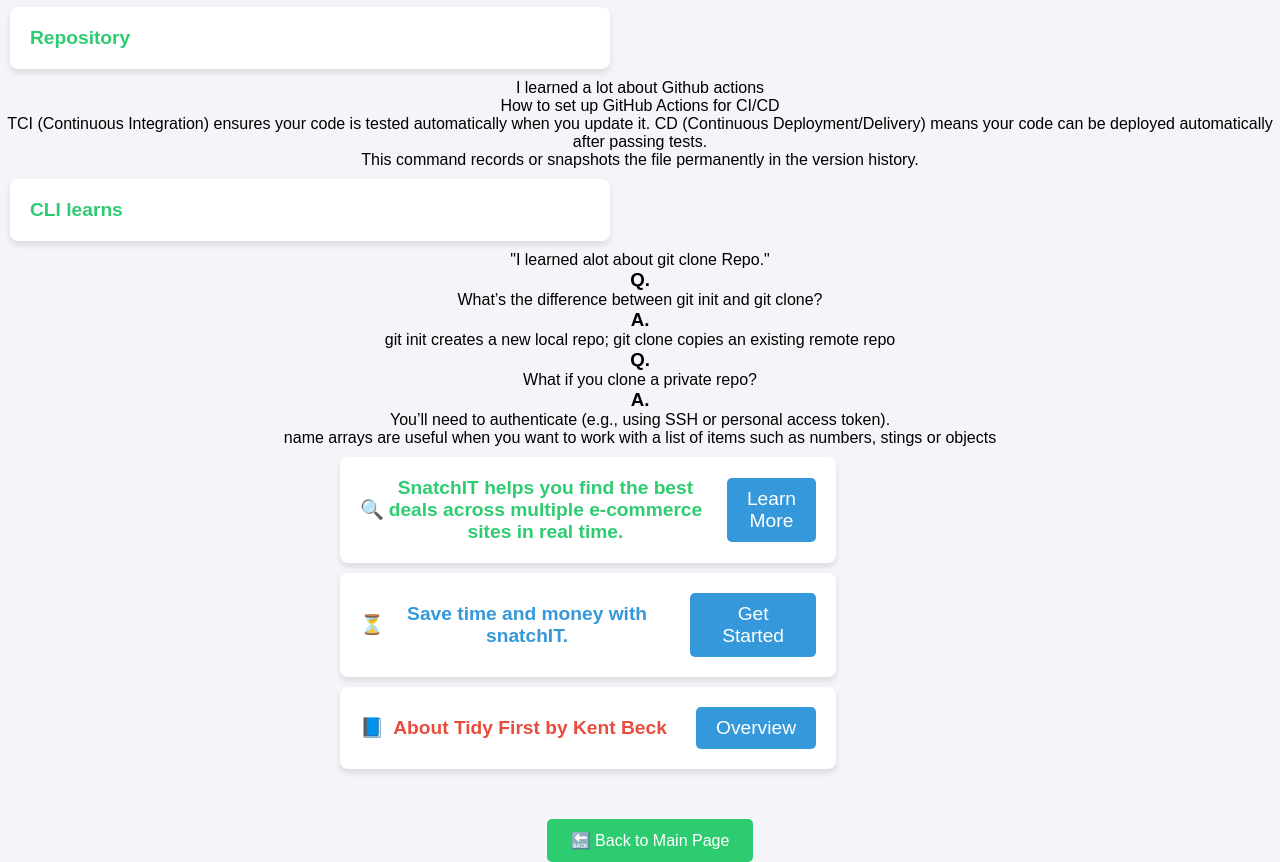
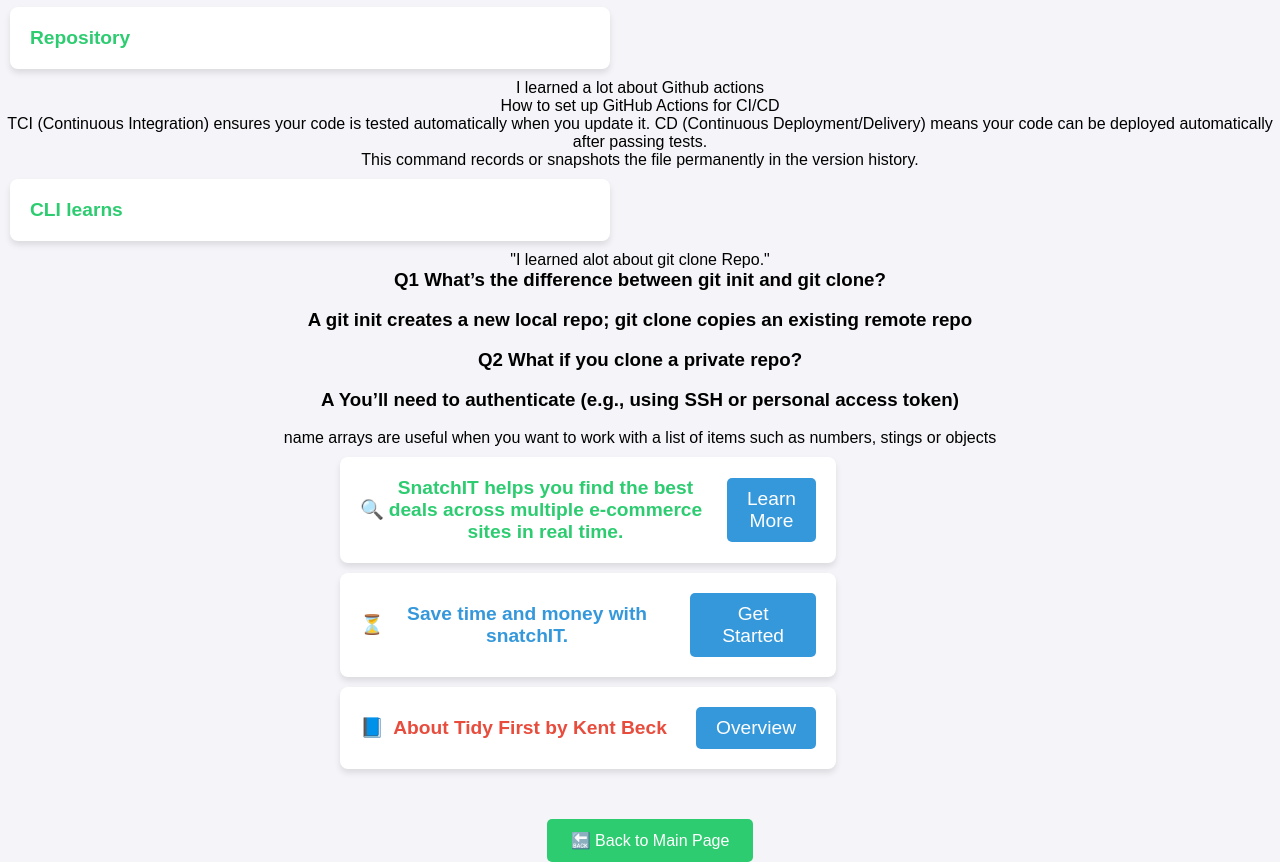
Before and after one commit to Drm2137/SnatchIT, a plain HTML site: page teammembers/Dinesh.html in a window 1280 px wide. Shown: the part 46-908 px from the top of the page. Drawn offline with Linux system fonts and the light colour scheme.

Commit message:
Update Dinesh.html

```diff
--- a/teammembers/Dinesh.html
+++ b/teammembers/Dinesh.html
@@ -112,10 +112,10 @@ CD (Continuous Deployment/Delivery) means your code can be deployed automaticall
         </li>
         <li>
             <h2>CLI learns </h2>"I learned alot about git clone Repo."<br>
-            <h3>Q.</h3>What’s the difference between git init and git clone?<br>
-            <h3> A.</h3> git init creates a new local repo; git clone copies an existing remote repo<br>
-            <h3>Q. </h3>What if you clone a private repo?<br>
-            <h3> A.</h3> You’ll need to authenticate (e.g., using SSH or personal access token).<br>
+            <h3>Q1 What’s the difference between git init and git clone?</h3><br>
+            <h3> A  git init creates a new local repo; git clone copies an existing remote repo</h3><br>
+            <h3>Q2 What if you clone a private repo?</h3><br>
+            <h3> A You’ll need to authenticate (e.g., using SSH or personal access token)</h3><br>
                 name arrays are useful when you want to work with a list of items such as numbers, stings or objects<br>
         </li>
     </ul>
```
